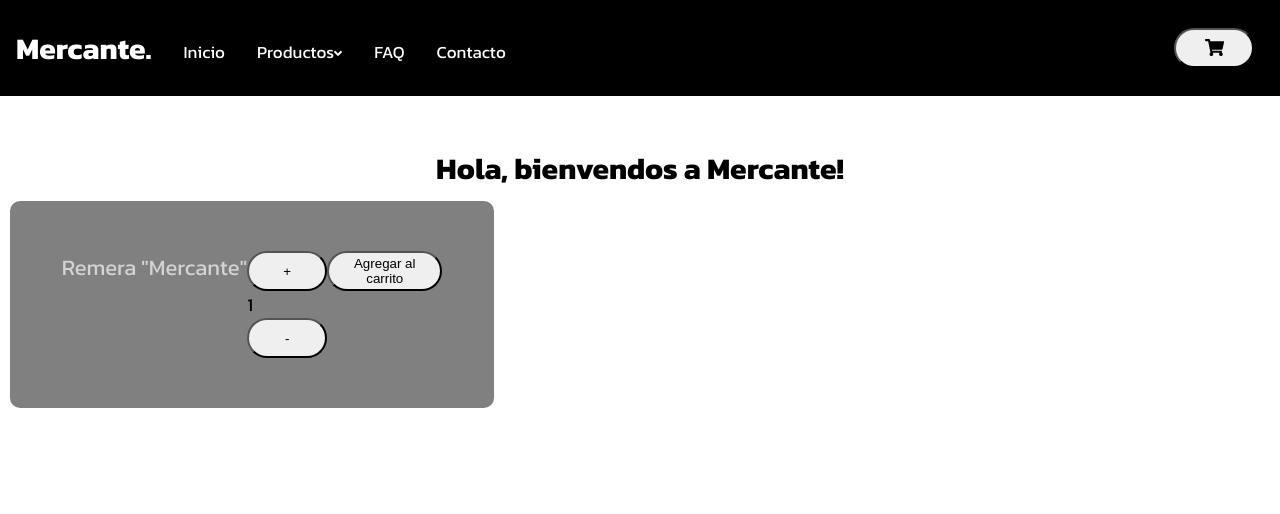
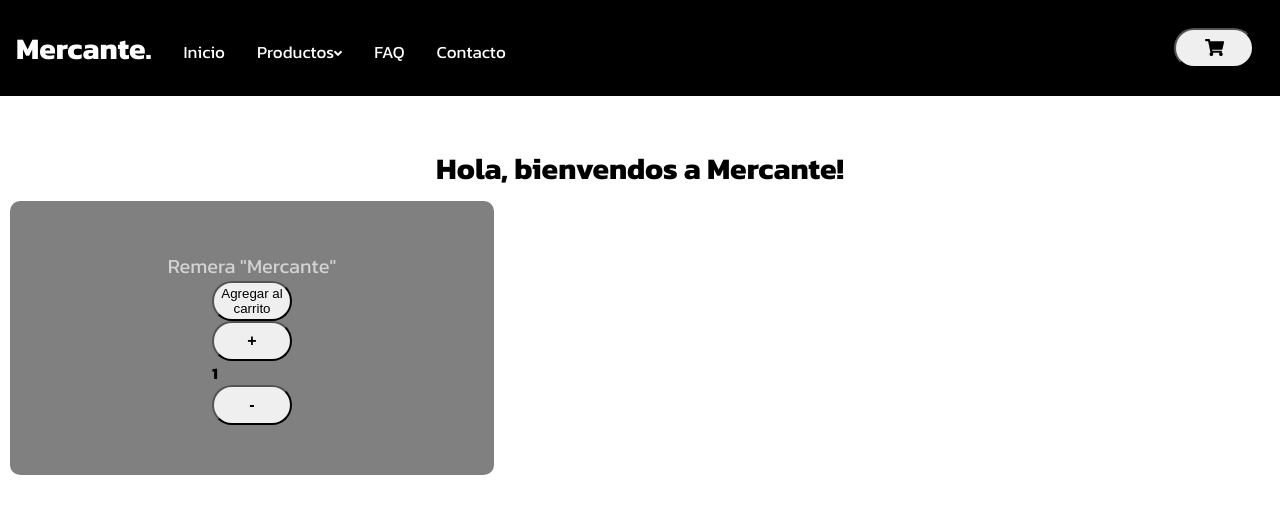
Before and after one commit to facundogsilva/MercanteSilva, a React (Create React App) app: page /item/1 in a window 1280 px wide. Shown: the top 514 px of the page. Built offline with nearby package versions, Linux system fonts and the light colour scheme.

Commit message:
reentrega de entregable con errores + entregable 5

```diff
--- a/src/App.js
+++ b/src/App.js
@@ -9,7 +9,7 @@ function App() {
     <div>
    <NavBar/>
    <ItemListContainer greeting= ' bienvendos a Mercante!'/>
-   <ItemCount stock='5' initial='1' />
+   <ItemCount stock={5} initial={1} />
    </div>
   );
 }
--- a/src/components/ItemCount.js
+++ b/src/components/ItemCount.js
@@ -4,8 +4,8 @@ import './ItemCountStyles.css';
 function ItemCount ({stock, initial, onAdd}) {
     let [count, setCount] = useState(initial);
     const addItem = () => {
-        if(count <= stock){
-            setCount(count++);
+        if(count < stock){
+            setCount(count+1);
         }
         else{
             alert("No queda suficiente stock :(")
@@ -13,20 +13,19 @@ function ItemCount ({stock, initial, onAdd}) {
     };
     const rmvItem = () => {
         if(count > 0){
-            setCount(count--);
+            setCount(count-1);
         }
     };
 
     return (
         <div className='card'>
             <div className='item-title'>Remera "Mercante"</div>
-                <div>
+                <div className='counter-numbers'>
                 <button onClick={addItem}>+</button>
-                <div className='item-count-number'>{count}</div>
+                <div>{count}</div>
                 <button onClick={rmvItem}>-</button>
                 </div>
-            <div></div>
-            <button className='cart-add-button'>Agregar al carrito</button>
+            <div className='cart-add-button'><button>Agregar al carrito</button></div>
             </div>
     )
 
--- a/src/components/ItemCountStyles.css
+++ b/src/components/ItemCountStyles.css
@@ -1,7 +1,8 @@
 .card {
     display: flex;
+    flex-direction: column;
     justify-content: center;
-    align-content: space-between;
+    align-items: center;
     padding: 50px;
     margin: 10px;
     font-family: 'Kanit', sans-serif;
@@ -12,16 +13,29 @@
 
 }
 .item-title {
-    font-size: 22px;
+    font-size: 20px;
     color: lightgray;
+    order: 1;
+    align-content: center;
 
+}
+.counter-numbers {
+    order: 3;
+    font-size: 16px;
+    font-weight: bold;
+
+}
+
+.counter-numbers button {
+    font-size: 16px;
+    font-weight: bold;
 }
 
 .item-count-number {
     font-size:  18px;
+    order: 2;
 }
 
 .cart-add-button {
-
-    width: 30%;
+    order: 1;
 }
```
